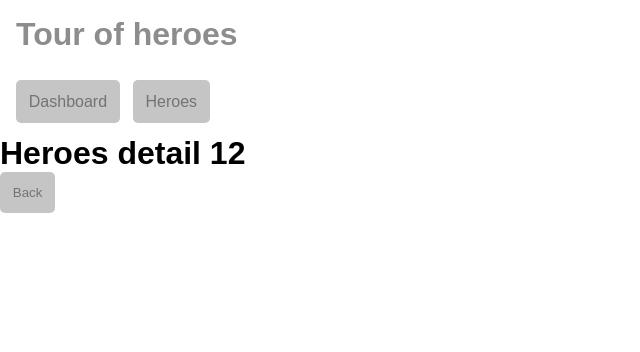
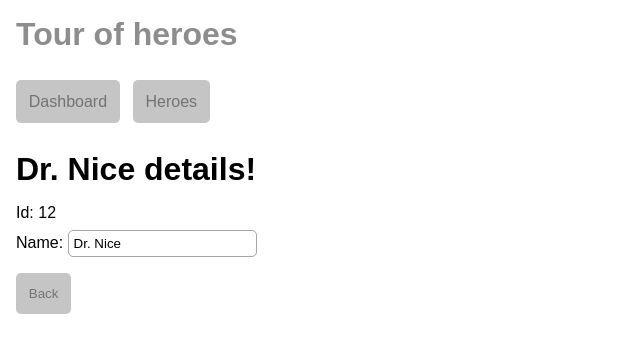
Before and after one commit to Dexter4873/vue-tour-of-heroes, a Vue app: page /heroes/detail/12 in a window 1280 px wide. Shown: the top 352 px of the page, without its empty margins (0-640 px from the left). Built offline with nearby package versions, Linux system fonts and the light colour scheme.

Commit message:
Add detail hero functionality

```diff
--- a/src/stores/heroes.js
+++ b/src/stores/heroes.js
@@ -16,5 +16,14 @@ export const useHeroesStore = defineStore('heroes', {
   }),
   getters: {
     top: (state) => state.heroes.slice(0, 5),
+  },
+  actions: {
+    findById(id) {
+      return this.heroes.find(item => item.id === id);
+    },
+    updateName(id, newName) {
+      const hero = this.findById(id);
+      hero.name = newName;
+    }
   }
 })
--- a/src/views/DetailHeroView.vue
+++ b/src/views/DetailHeroView.vue
@@ -1,13 +1,49 @@
 <script setup>
 import { useRoute } from 'vue-router'
 import BackButton from "@/components/BackButton.vue";
+import { useHeroesStore } from "@/stores/heroes";
 
 const route = useRoute()
+const heroesStore = useHeroesStore();
+const hero = heroesStore.findById(parseInt(route.params.id));
 </script>
 
 <template>
-  <h1>Heroes detail {{ route.params.id }}</h1>
-  <back-button />
+  <div class="container">
+    <h1>{{ hero.name }} details!</h1>
+    <div class="details">
+      <p>Id: {{hero.id}}</p>
+      <p>
+        <label for="name">Name: </label>
+        <input type="text" :value="hero.name" @input="heroesStore.updateName(hero.id, $event.target.value)">
+      </p>
+    </div>
+    <back-button />
+  </div>
 </template>
 
-<style scoped></style>
+<style scoped>
+.container {
+  padding: 1rem;
+}
+
+.details {
+  margin: 1rem 0;
+}
+
+p {
+  margin: 0.5rem 0;
+}
+
+input {
+  border: 1px solid #a6a6a6;
+  padding: 5px;
+  border-radius: 5px;
+  outline: none;
+  transition: outline 0.2s;
+}
+
+input:hover, input:active {
+  outline: 2px solid rgba(0, 102, 255, 0.68);
+}
+</style>
```
